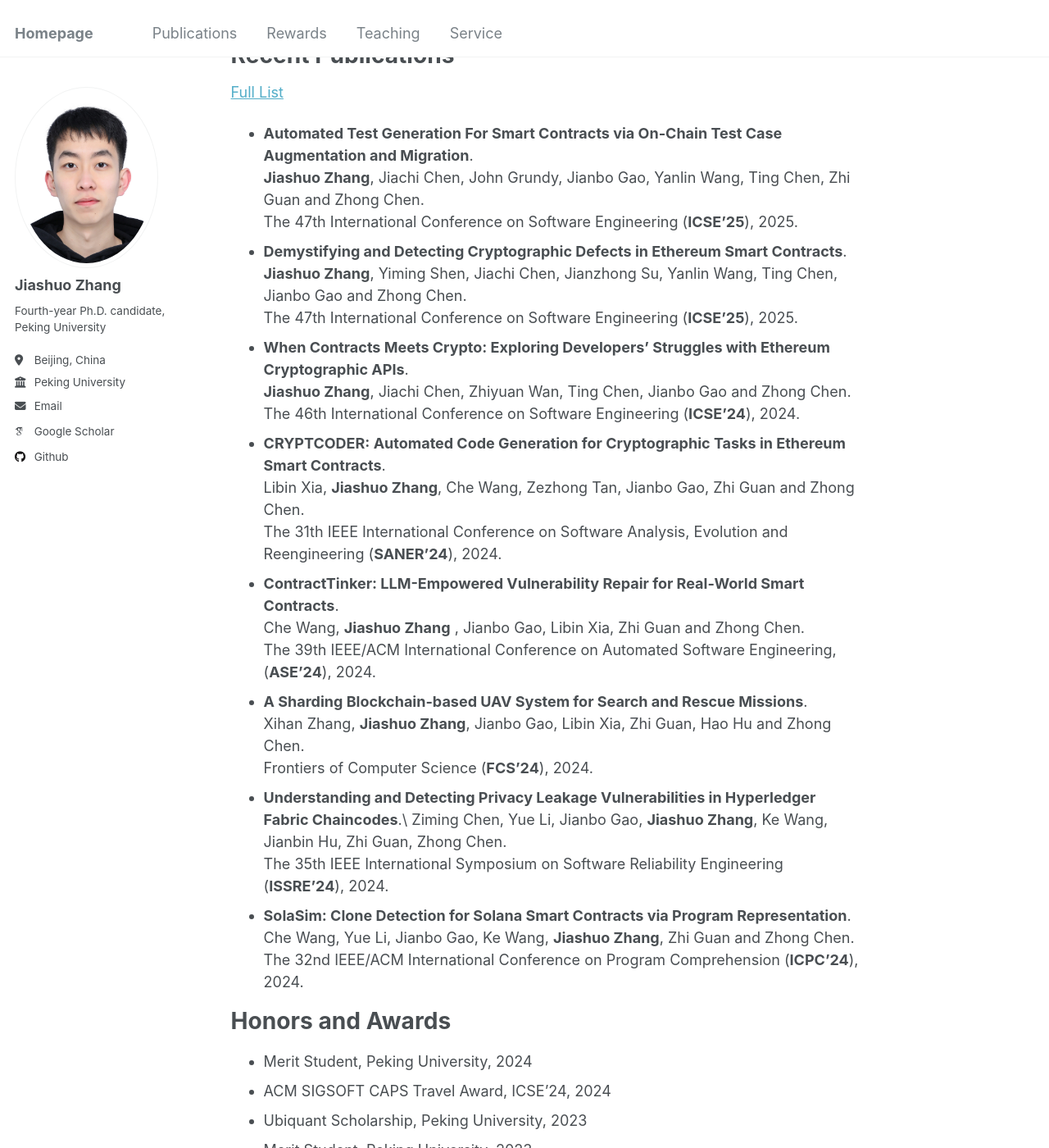
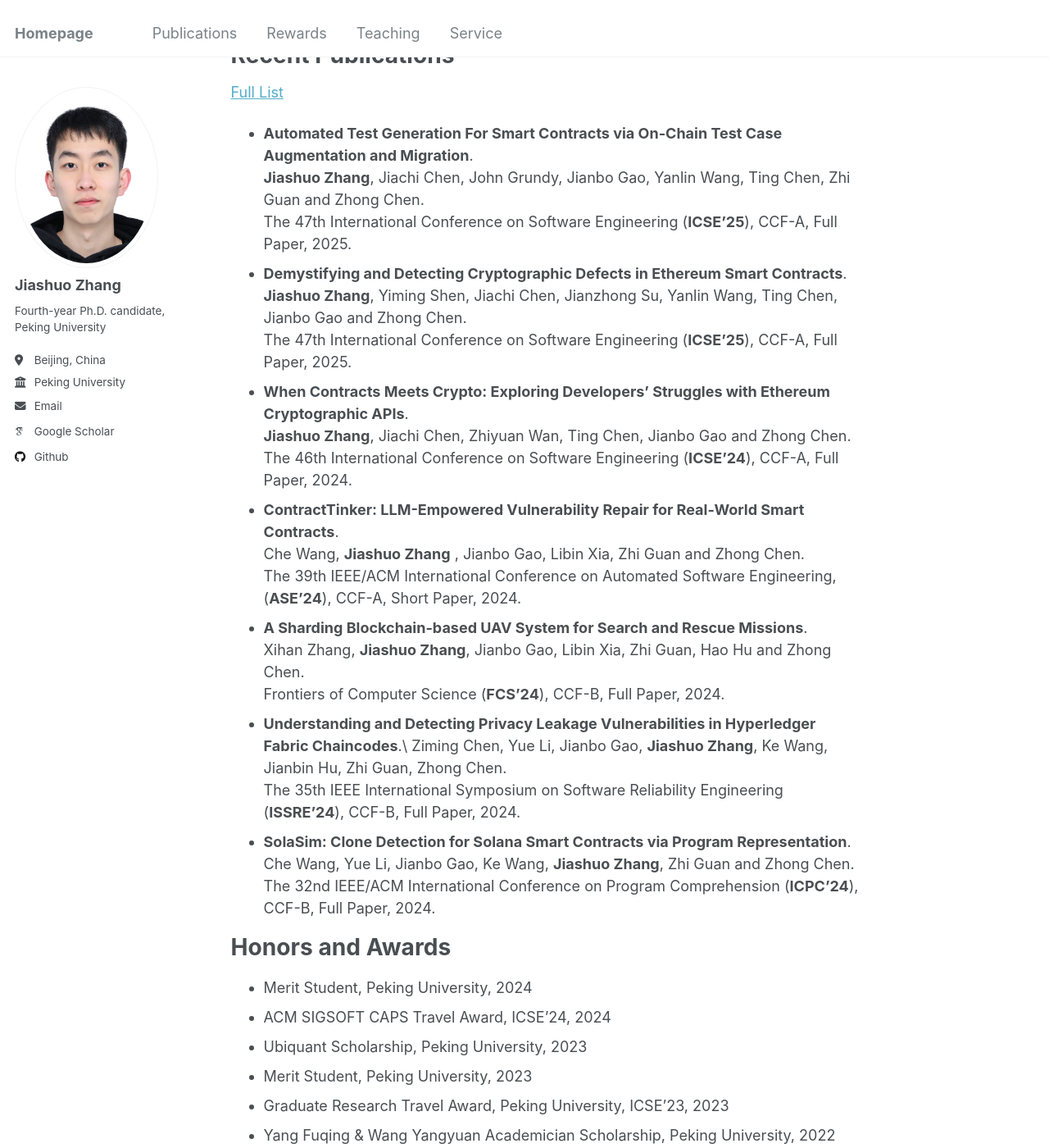
Before and after one commit to zhangjiashuo-cs/zhangjiashuo-cs.github.io, a Jekyll site: the page built from _pages/about.md, in a window 1280 px wide and 1400 px high, scrolled down 372 px. Shown: the whole window at 82% size. Built offline with Jekyll 4.4.1, drawn with Linux system fonts in a browser that asks for light colours; some web fonts are replaced.

Commit message:
Update about.md

```diff
--- a/_pages/about.md
+++ b/_pages/about.md
@@ -19,28 +19,25 @@ My research interests include:
 [Full List](./publications/)
 * **Automated Test Generation For Smart Contracts via On-Chain Test Case Augmentation and Migration**. \
   **Jiashuo Zhang**, Jiachi Chen, John Grundy, Jianbo Gao, Yanlin Wang, Ting Chen, Zhi Guan and Zhong Chen.\
-  The 47th International Conference on Software Engineering (**ICSE'25**), 2025.
+  The 47th International Conference on Software Engineering (**ICSE'25**), CCF-A, Full Paper, 2025.
 * **Demystifying and Detecting Cryptographic Defects in Ethereum Smart Contracts**. \
   **Jiashuo Zhang**, Yiming Shen, Jiachi Chen, Jianzhong Su, Yanlin Wang, Ting Chen, Jianbo Gao and Zhong Chen.\
-  The 47th International Conference on Software Engineering (**ICSE'25**), 2025.
+  The 47th International Conference on Software Engineering (**ICSE'25**), CCF-A, Full Paper, 2025.
 * **When Contracts Meets Crypto: Exploring Developers' Struggles with Ethereum Cryptographic APIs**. \
   **Jiashuo Zhang**, Jiachi Chen, Zhiyuan Wan, Ting Chen, Jianbo Gao and Zhong Chen. \
-  The 46th International Conference on Software Engineering (**ICSE'24**), 2024.
-* **CRYPTCODER: Automated Code Generation for Cryptographic Tasks in Ethereum Smart Contracts**.\
-  Libin Xia, **Jiashuo Zhang**, Che Wang, Zezhong Tan, Jianbo Gao, Zhi Guan and Zhong Chen. \
-  The 31th IEEE International Conference on Software Analysis, Evolution and Reengineering (**SANER'24**), 2024.
+  The 46th International Conference on Software Engineering (**ICSE'24**), CCF-A, Full Paper, 2024.
 * **ContractTinker: LLM-Empowered Vulnerability Repair for Real-World Smart Contracts**. \
   Che Wang, **Jiashuo Zhang** , Jianbo Gao, Libin Xia, Zhi Guan and Zhong Chen. \
-  The 39th IEEE/ACM International Conference on Automated Software Engineering, (**ASE'24**), 2024.
+  The 39th IEEE/ACM International Conference on Automated Software Engineering, (**ASE'24**), CCF-A, Short Paper, 2024.
 * **A Sharding Blockchain-based UAV System for Search and Rescue Missions**. \
   Xihan Zhang, **Jiashuo Zhang**, Jianbo Gao, Libin Xia, Zhi Guan, Hao Hu and Zhong Chen. \
-  Frontiers of Computer Science (**FCS'24**), 2024.
+  Frontiers of Computer Science (**FCS'24**), CCF-B, Full Paper, 2024.
 * **Understanding and Detecting Privacy Leakage Vulnerabilities in Hyperledger Fabric Chaincodes**.\
   Ziming Chen, Yue Li, Jianbo Gao, **Jiashuo Zhang**, Ke Wang, Jianbin Hu, Zhi Guan, Zhong Chen. \
-  The 35th IEEE International Symposium on Software Reliability Engineering (**ISSRE'24**), 2024.
+  The 35th IEEE International Symposium on Software Reliability Engineering (**ISSRE'24**), CCF-B, Full Paper, 2024.
 * **SolaSim: Clone Detection for Solana Smart Contracts via Program Representation**.\
   Che Wang, Yue Li, Jianbo Gao, Ke Wang, **Jiashuo Zhang**, Zhi Guan and Zhong Chen. \
-  The 32nd IEEE/ACM International Conference on Program Comprehension (**ICPC'24**), 2024.
+  The 32nd IEEE/ACM International Conference on Program Comprehension (**ICPC'24**), CCF-B, Full Paper, 2024.
 
 
 # Honors and Awards
```
